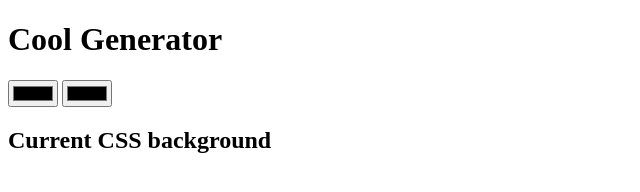
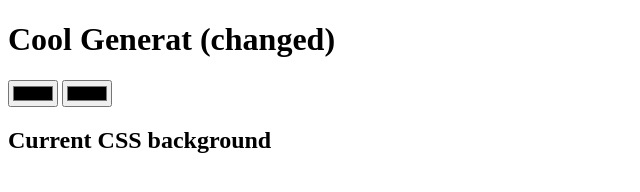
Before and after one commit to kalanakbr/background-generator, a plain HTML site: page index.html in a window 1280 px wide. Shown: the whole page, without its empty margins (0-640 px from the left). Drawn offline with Linux system fonts and the light colour scheme.

Commit message:
Change title h1

```diff
--- a/index.html
+++ b/index.html
@@ -8,7 +8,7 @@
     <link rel="stylesheet" href="style.css">
 </head>
 <body>
-    <h1>Cool Generator</h1>
+    <h1>Cool Generat (changed)</h1>
     <input class="color1" type="color" value="#00000">
     <input class="color1" type="color" value="#00000">
     <h2>Current CSS background</h2>
```
